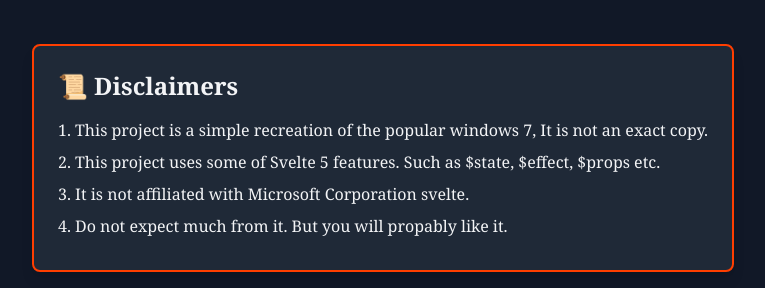
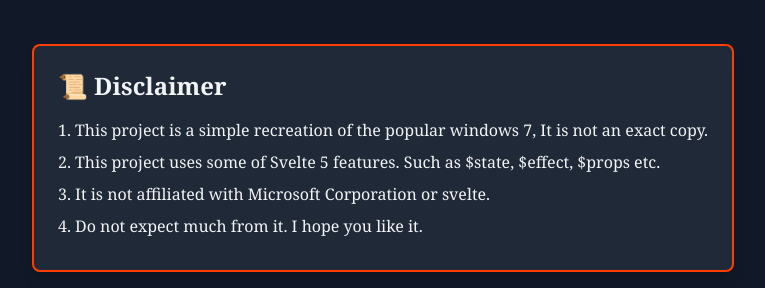
Before and after one commit to emee-dev/win7, a SvelteKit app: page / in a window 1280 px wide. Shown: the part 120-408 px from the top of the page, without its empty margins (257-1022 px from the left). Built offline with nearby package versions, Linux system fonts and the light colour scheme; a small style sheet from the web is missing; a web font is replaced by a local one.

Commit message:
fix typo

```diff
--- a/src/routes/+page.svelte
+++ b/src/routes/+page.svelte
@@ -2,8 +2,8 @@
   const disclaimers = [
     "1. This project is a simple recreation of the popular windows 7, It is not an exact copy. ",
     "2. This project uses some of Svelte 5 features. Such as $state, $effect, $props etc.",
-    "3. It is not affiliated with Microsoft Corporation svelte.",
-    "4. Do not expect much from it. But you will propably like it.",
+    "3. It is not affiliated with Microsoft Corporation or svelte.",
+    "4. Do not expect much from it. I hope you like it.",
   ];
 
   interface SectionProps {
@@ -40,7 +40,7 @@
   <div class="">
     <main class="grid grid-cols-1 place-items-center pt-6 mb-8">
       {@render section({
-        title: "📜 Disclaimers",
+        title: "📜 Disclaimer",
         items: disclaimers,
       })}
     </main>
@@ -48,7 +48,13 @@
 
   <footer class="text-center mt-8 h-full">
     <button class="mb-4 decoration-yellow-300">
-      <a data-sveltekit-preload-code="viewport" href="/win7" class="underline underline-offset-4"> Surprise Me.</a> 👈
+      <a
+        data-sveltekit-preload-code="viewport"
+        href="/win7"
+        class="underline underline-offset-4"
+      >
+        Surprise Me.</a
+      > 👈
     </button>
 
     <p>Created with 🖤 and a sprinkle of magic dust</p>
```
